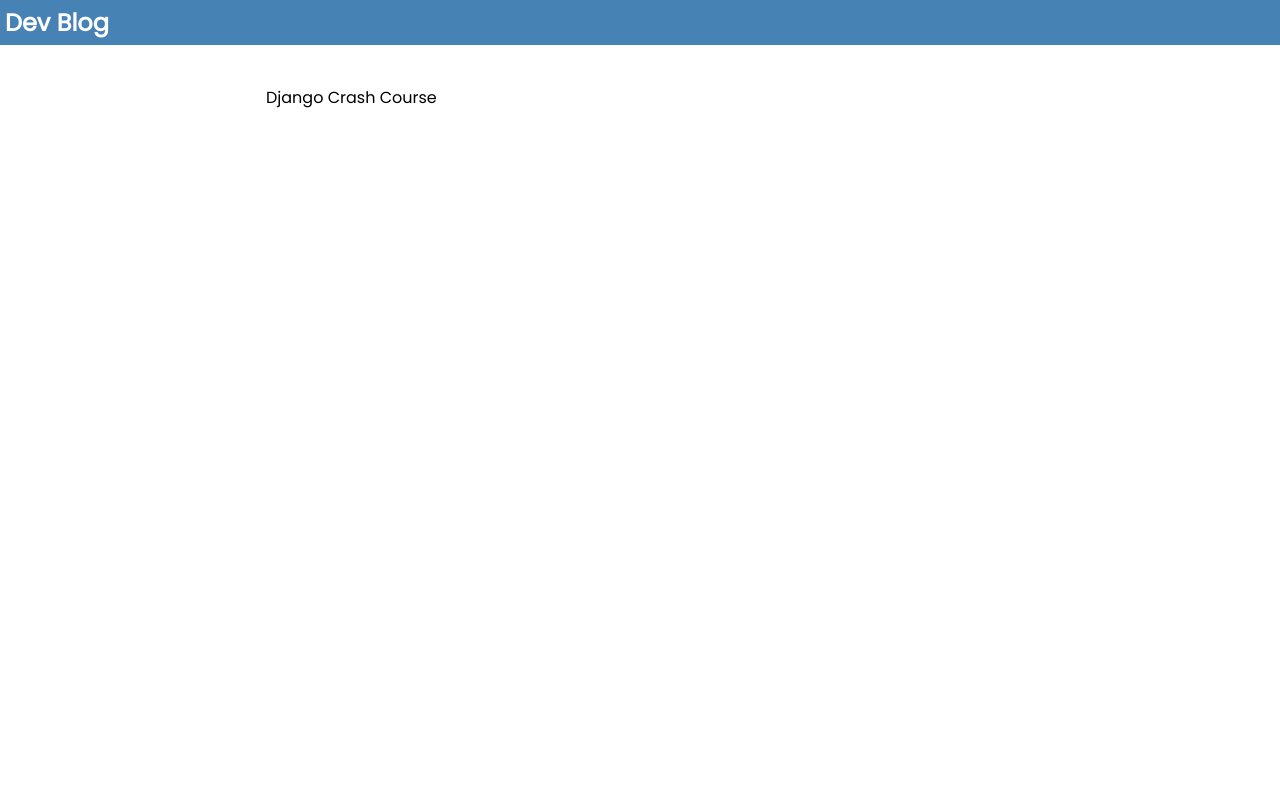
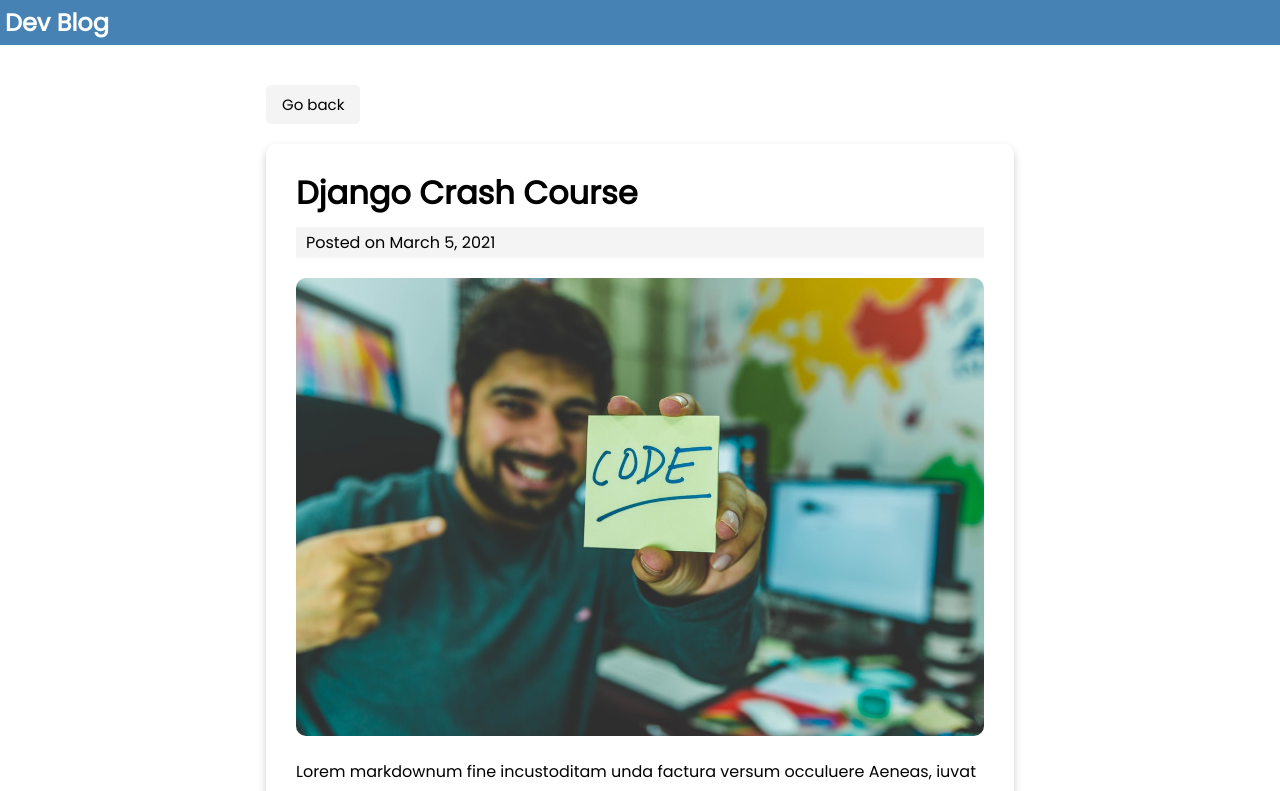
Before and after one commit to Somsubhra1/NextJS-Static-Blog-with-Markdown, a Next.js app: page /blog/django-crash-course in a window 1280 px wide. Shown: the top 791 px of the page. Built offline with nearby package versions, Linux system fonts and the light colour scheme.

Commit message:
individual page created for each post

```diff
--- a/pages/blog/[slug].js
+++ b/pages/blog/[slug].js
@@ -10,7 +10,21 @@
   content,
   slug,
 }) {
-  return <div>{title}</div>;
+  return (
+    <>
+      <Link href="/">
+        <a className="btn btn-back">Go back</a>
+      </Link>
+      <div className="card card-page">
+        <h1 className="post-title">{title}</h1>
+        <div className="post-date">Posted on {date}</div>
+        <img src={cover_image} alt="" />
+        <div className="post-body">
+          <div dangerouslySetInnerHTML={{ __html: marked(content) }}></div>
+        </div>
+      </div>
+    </>
+  );
 }
 
 export const getStaticPaths = async () => {
```
